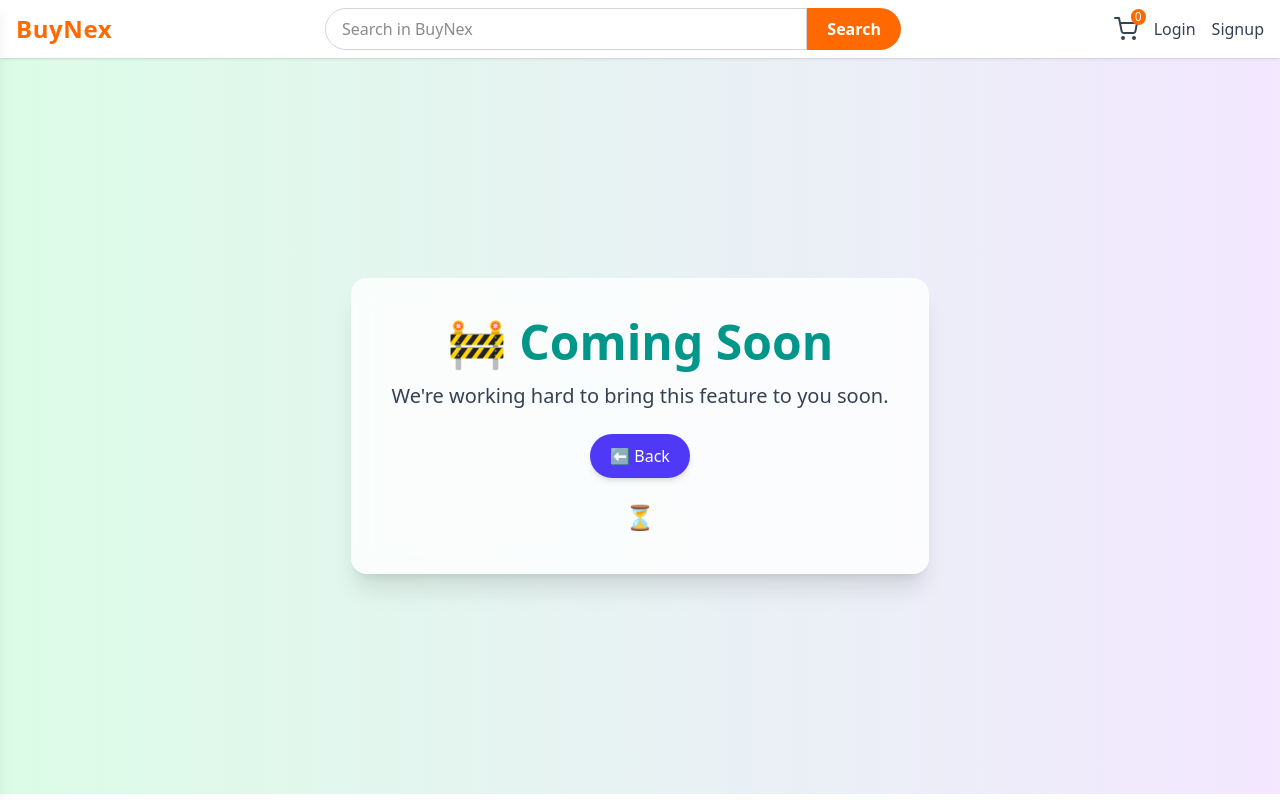
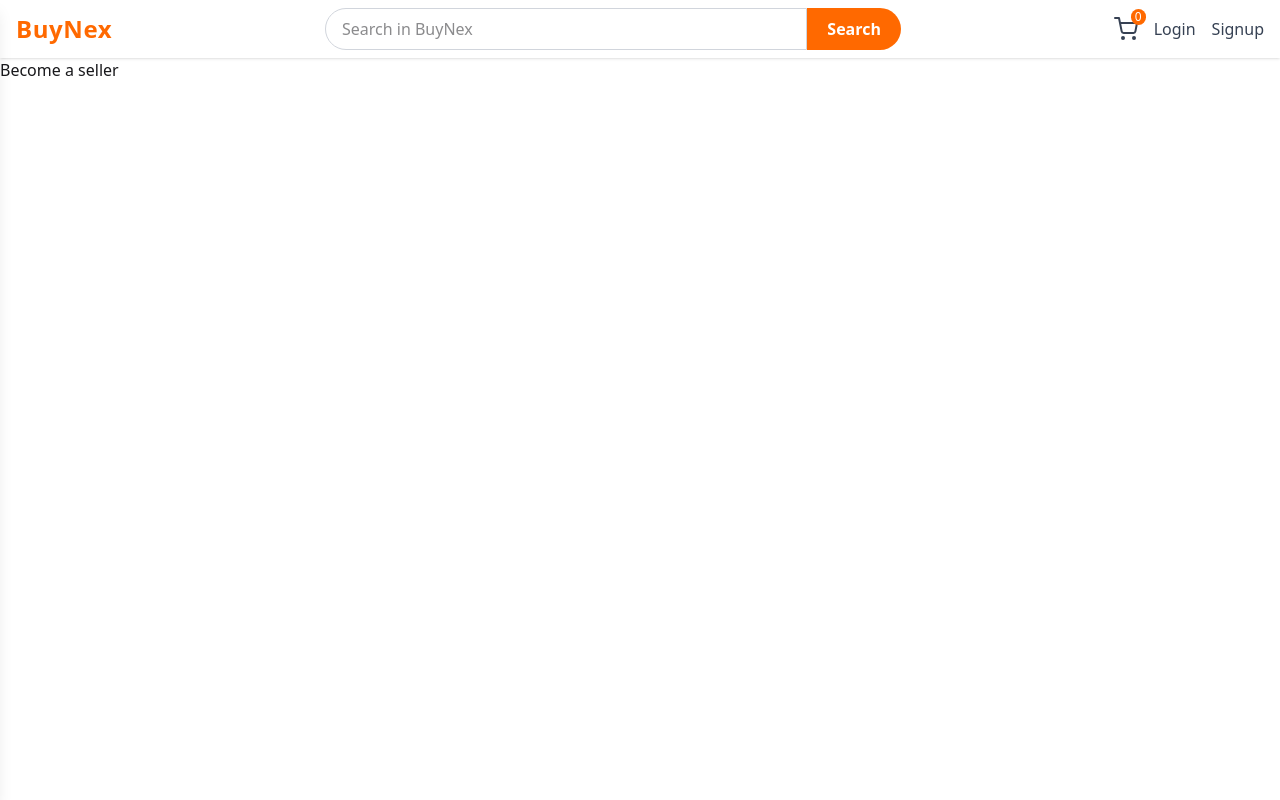
Before and after one commit to tanmayislam2006/Buy-Nex, a React (Vite) app in the folder client/: page /become-seller in a window 1280 px wide. Built offline with nearby package versions, Linux system fonts and the light colour scheme.

Commit message:
added become a seller page

```diff
--- a/client/src/Pages/public/BecomeSeller.jsx
+++ b/client/src/Pages/public/BecomeSeller.jsx
@@ -4,7 +4,7 @@ import ComingSoon from '../../components/ComingSoon';
 const BecomeSeller = () => {
     return (
       <div>
-        <ComingSoon />
+        <h2>Become a seller</h2>
       </div>
     );
 };
```
